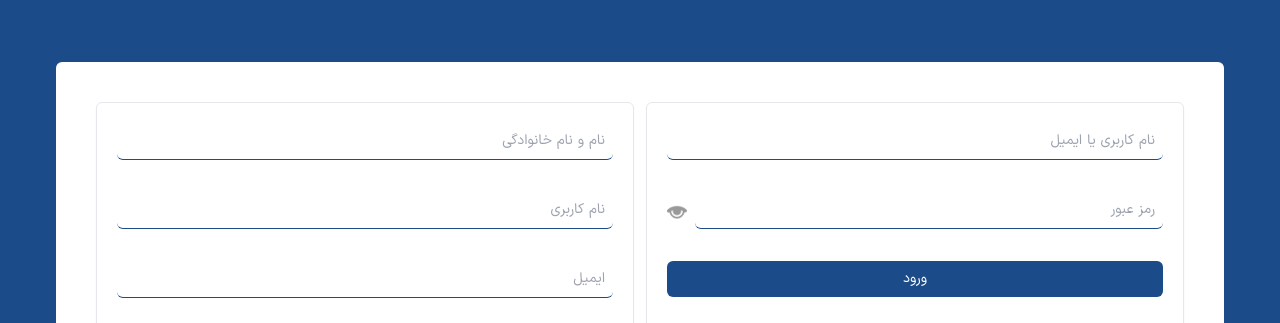
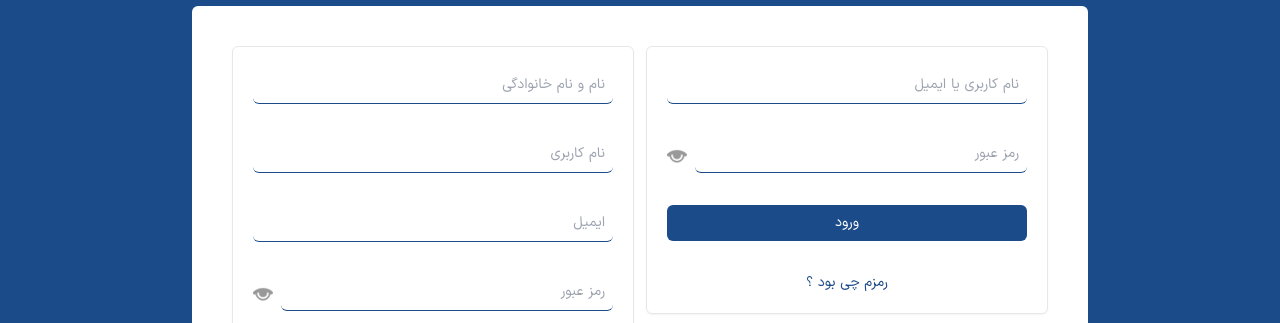
Before and after one commit to alihoushngi/Shop, a website: page pages/login/login.html in a window 1280 px wide. Shown: the part 74-397 px from the top of the page. Drawn offline with Linux system fonts and the light colour scheme.

Commit message:
login page bug design fixed

```diff
--- a/pages/login/login.html
+++ b/pages/login/login.html
@@ -13,7 +13,7 @@
     <header class="flex justify-center items-center p-6">
         <h1 class="text-2xl font-extrabold text-white">ثبت نام یا ورود</h1>
     </header>
-    <main class="bg-white m-14 flex gap-3 p-10 rounded-md">
+    <main class="bg-white mx-48 flex gap-3 p-10 rounded-md">
         <!-- login form -->
         <div class="w-1/2 flex flex-col gap-3">
             <form action="#" class="flex text-sm flex-col p-5 border border-gray-200 rounded-md gap-8 shadow-sm">
```
Also changed, not shown: src/styles/output.css.
